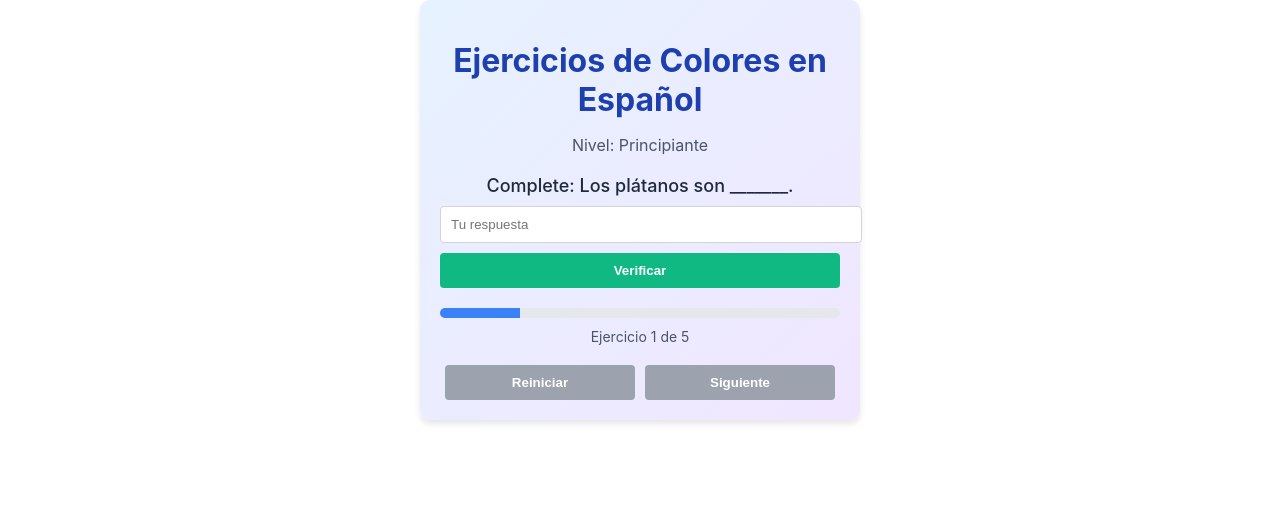
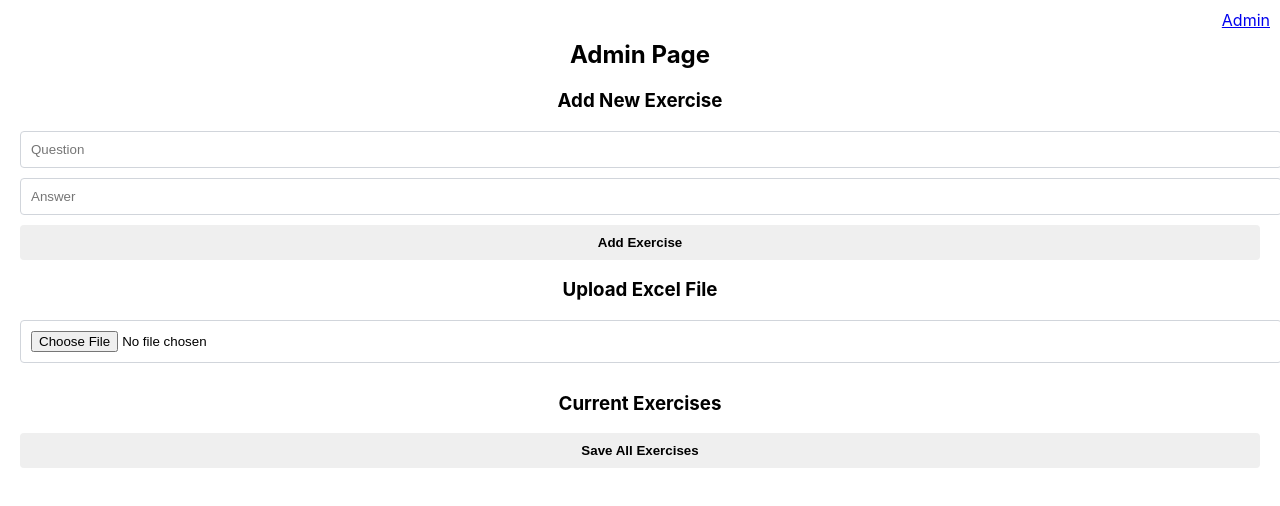
Before and after one commit to Awhitter/spanish1, a React (Create React App) app: page /admin in a window 1280 px wide. Shown: the top 506 px of the page. Built offline with nearby package versions, Linux system fonts and the light colour scheme.

Commit message:
uploading feature

```diff
--- a/package.json
+++ b/package.json
@@ -8,8 +8,10 @@
     "@testing-library/user-event": "^13.5.0",
     "react": "^18.3.1",
     "react-dom": "^18.3.1",
+    "react-router-dom": "^6.26.1",
     "react-scripts": "5.0.1",
-    "web-vitals": "^2.1.4"
+    "web-vitals": "^2.1.4",
+    "xlsx": "^0.18.5"
   },
   "scripts": {
     "start": "PORT=4000 react-scripts start",
--- a/src/App.js
+++ b/src/App.js
@@ -1,12 +1,22 @@
 import React from 'react';
+import { BrowserRouter as Router, Route, Routes, Link } from 'react-router-dom';
 import './App.css';
 import EjerciciosEspanol from './components/EjerciciosEspanol';
+import AdminPage from './components/AdminPage';
 
 function App() {
   return (
-    <div className="App">
-      <EjerciciosEspanol />
-    </div>
+    <Router>
+      <div className="App">
+        <nav style={{ position: 'absolute', top: '10px', right: '10px' }}>
+          <Link to="/admin">Admin</Link>
+        </nav>
+        <Routes>
+          <Route path="/" element={<EjerciciosEspanol />} />
+          <Route path="/admin" element={<AdminPage />} />
+        </Routes>
+      </div>
+    </Router>
   );
 }
 
--- /dev/null
+++ b/src/components/AdminPage.js
@@ -0,0 +1,74 @@
+import React, { useState } from 'react';
+import * as XLSX from 'xlsx';
+
+function AdminPage() {
+  const [newQuestion, setNewQuestion] = useState('');
+  const [newAnswer, setNewAnswer] = useState('');
+  const [exercises, setExercises] = useState([]);
+
+  const handleAddExercise = () => {
+    if (newQuestion.trim() === '' || newAnswer.trim() === '') {
+      alert('Please enter both question and answer.');
+      return;
+    }
+    const newExercise = { pregunta: newQuestion, respuesta: newAnswer };
+    setExercises([...exercises, newExercise]);
+    setNewQuestion('');
+    setNewAnswer('');
+  };
+
+  const handleFileUpload = (e) => {
+    const file = e.target.files[0];
+    const reader = new FileReader();
+    reader.onload = (evt) => {
+      const bstr = evt.target.result;
+      const wb = XLSX.read(bstr, { type: 'binary' });
+      const wsname = wb.SheetNames[0];
+      const ws = wb.Sheets[wsname];
+      const data = XLSX.utils.sheet_to_json(ws, { header: ['pregunta', 'respuesta'] });
+      setExercises([...exercises, ...data]);
+    };
+    reader.readAsBinaryString(file);
+  };
+
+  const handleSave = () => {
+    // In a real application, you would send this data to a backend server
+    // For now, we'll just log it to the console
+    console.log('Exercises to save:', exercises);
+    alert('Exercises saved successfully!');
+  };
+
+  return (
+    <div style={{ padding: '20px' }}>
+      <h2>Admin Page</h2>
+      <h3>Add New Exercise</h3>
+      <input
+        type="text"
+        placeholder="Question"
+        value={newQuestion}
+        onChange={(e) => setNewQuestion(e.target.value)}
+      />
+      <input
+        type="text"
+        placeholder="Answer"
+        value={newAnswer}
+        onChange={(e) => setNewAnswer(e.target.value)}
+      />
+      <button onClick={handleAddExercise}>Add Exercise</button>
+
+      <h3>Upload Excel File</h3>
+      <input type="file" accept=".xlsx, .xls" onChange={handleFileUpload} />
+
+      <h3>Current Exercises</h3>
+      <ul>
+        {exercises.map((exercise, index) => (
+          <li key={index}>{exercise.pregunta} - {exercise.respuesta}</li>
+        ))}
+      </ul>
+
+      <button onClick={handleSave}>Save All Exercises</button>
+    </div>
+  );
+}
+
+export default AdminPage;
--- a/src/components/EjerciciosEspanol.js
+++ b/src/components/EjerciciosEspanol.js
@@ -3,6 +3,7 @@ import './EjerciciosEspanol.css';
 import ejerciciosData from '../data/ejercicios.json';
 
 const EjerciciosEspanol = () => {
+  const [ejercicios, setEjercicios] = useState(ejerciciosData);
   const [ejercicioActual, setEjercicioActual] = useState(0);
   const [respuestaUsuario, setRespuestaUsuario] = useState('');
   const [feedback, setFeedback] = useState('');
@@ -22,7 +23,7 @@ const EjerciciosEspanol = () => {
       return;
     }
 
-    const respuestaCorrecta = ejerciciosData[ejercicioActual].respuesta;
+    const respuestaCorrecta = ejercicios[ejercicioActual].respuesta;
     if (respuestaUsuario.toLowerCase().trim() === respuestaCorrecta) {
       setFeedback('¡Correcto! Muy bien.');
       setMostrarRespuestaCorrecta(true);
@@ -38,7 +39,7 @@ const EjerciciosEspanol = () => {
   };
 
   const siguienteEjercicio = () => {
-    if (ejercicioActual < ejerciciosData.length - 1) {
+    if (ejercicioActual < ejercicios.length - 1) {
       setEjercicioActual(ejercicioActual + 1);
     } else {
       setFeedback('¡Has completado todos los ejercicios!');
@@ -52,14 +53,14 @@ const EjerciciosEspanol = () => {
     setMostrarRespuestaCorrecta(false);
   };
 
-  const progreso = ((ejercicioActual + 1) / ejerciciosData.length) * 100;
+  const progreso = ((ejercicioActual + 1) / ejercicios.length) * 100;
 
   return (
     <div className="ejercicios-espanol">
-      <h1>Ejercicios de Colores en Español</h1>
+      <h1>Ejercicios de Español</h1>
       <p className="nivel">Nivel: Principiante</p>
       <div className="ejercicio">
-        <p className="pregunta">{ejerciciosData[ejercicioActual].pregunta}</p>
+        <p className="pregunta">{ejercicios[ejercicioActual].pregunta}</p>
         <input
           type="text"
           value={respuestaUsuario}
@@ -78,7 +79,7 @@ const EjerciciosEspanol = () => {
           <div className="progreso-bar" style={{ width: `${progreso}%` }}></div>
         </div>
         <p className="contador">
-          Ejercicio {ejercicioActual + 1} de {ejerciciosData.length}
+          Ejercicio {ejercicioActual + 1} de {ejercicios.length}
         </p>
       </div>
       <div className="botones">
@@ -87,7 +88,7 @@ const EjerciciosEspanol = () => {
         </button>
         <button
           onClick={siguienteEjercicio}
-          disabled={!mostrarRespuestaCorrecta || ejercicioActual === ejerciciosData.length - 1}
+          disabled={!mostrarRespuestaCorrecta || ejercicioActual === ejercicios.length - 1}
           className="siguiente"
         >
           Siguiente
```
Also changed, not shown: 2 other files (tests, documents, lock files or other folders).
